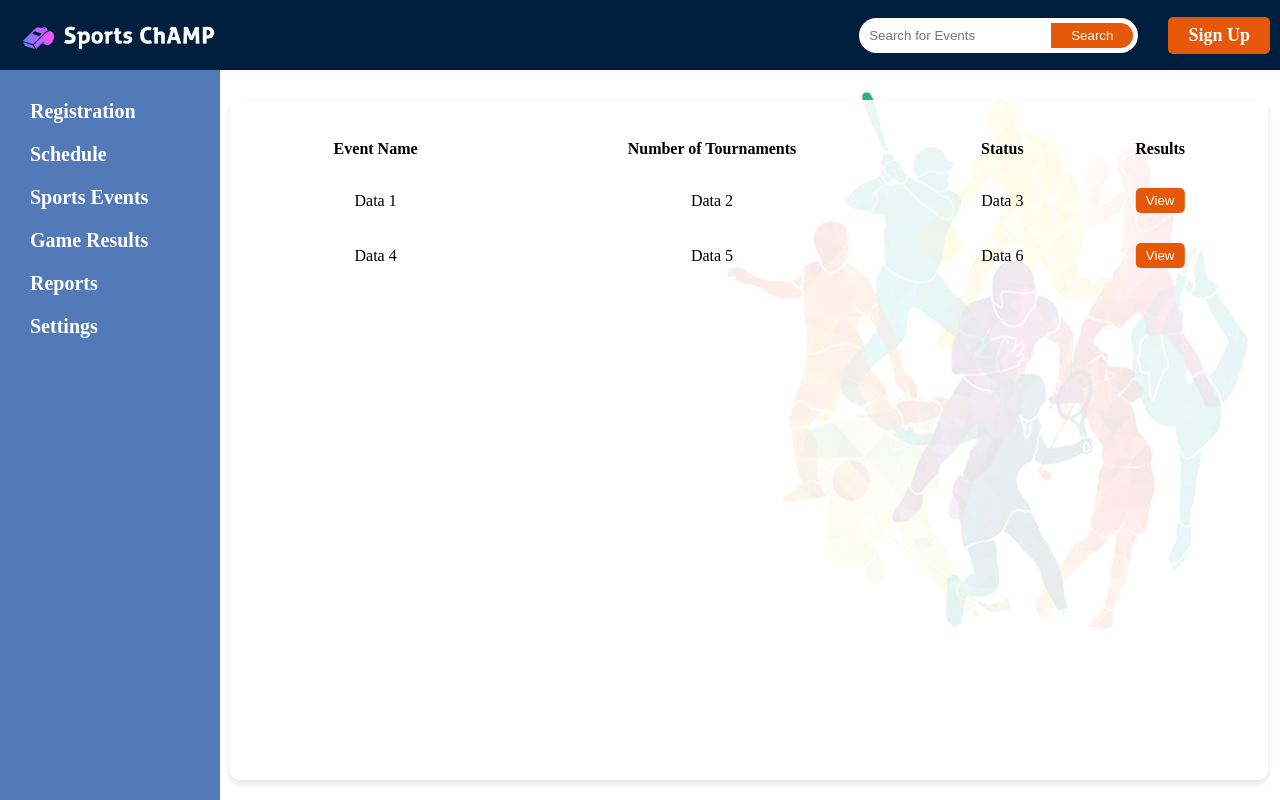
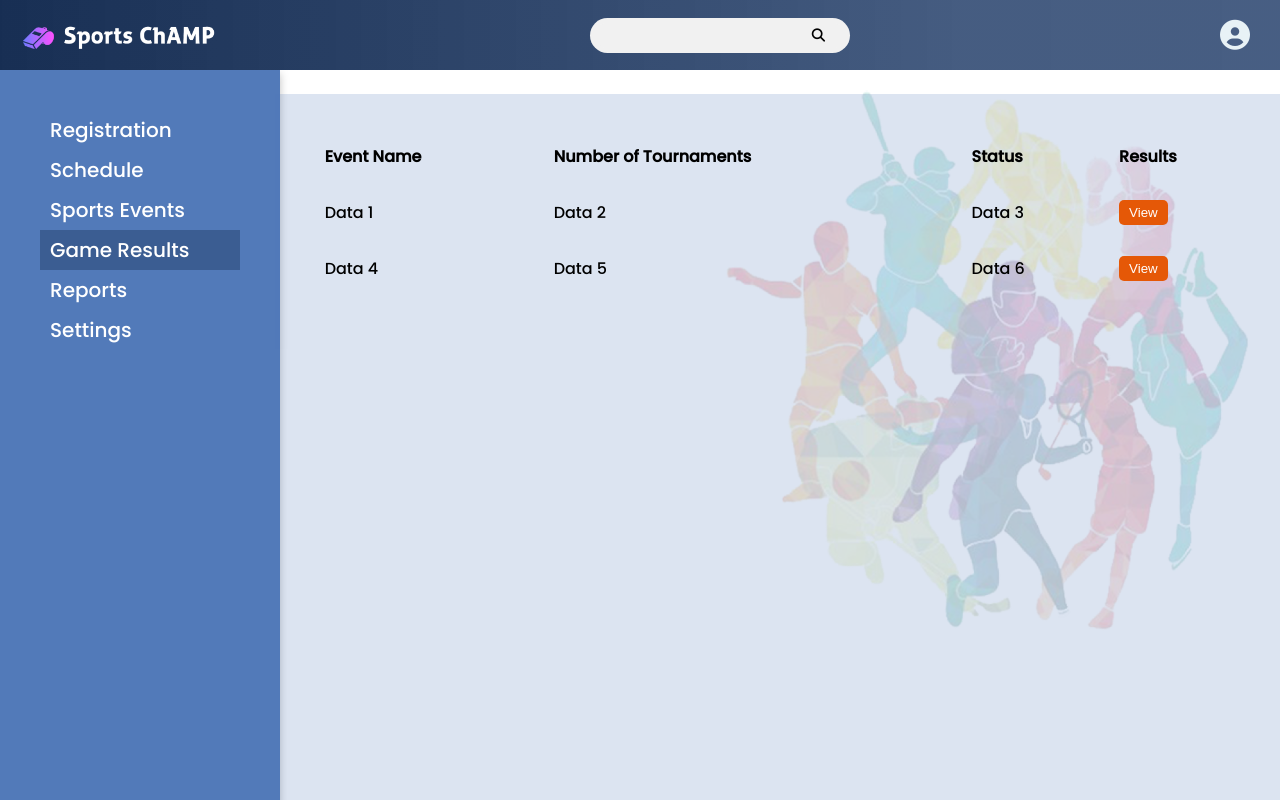
Before and after one commit to DioknoMyracel/capstone_codes, a plain HTML site: page capstone-main/gameresultpage.html in a window 1280 px wide. Drawn offline with Linux system fonts and the light colour scheme.

Commit message:
Add files via upload
update

```diff
--- a/capstone-main/gameresultpage.css
+++ b/capstone-main/gameresultpage.css
@@ -1,32 +1,39 @@
-/* Reset some default styles for the list */
+html,body{
+    font-family:'Poppins', sans-serif;
+    padding: 0;
+    margin: 0;
+}
+a{
+    text-decoration: none;
+    color: #172E53;
+}
 ul {
     list-style-type: none;
     margin: 0;
     padding: 0;
 }
-
-/* Style the navigation bar */
+#active{
+    background-color: rgba(37, 64, 108, 0.5);
+}
 .navbar {
-    background-color: #001f3f;
+    background: linear-gradient(90deg, #172E53 -0.84%, rgba(37, 64, 107, 0.85) 73.11%, rgba(37, 64, 108, 0.84) 111.98%, rgba(49, 80, 128, 0.71) 111.99%, rgba(82, 122, 185, 0.35) 112%);
     color: #fff;
     display: flex;
     justify-content: space-between;
     align-items: center;
-    padding: 10px 20px; /* Reduced padding */
+    padding: 10px 20px;
     width: 100%;
     position: fixed;
     top: 0;
     left: 0;
-    height: 50px; /* Reduced height */
-    z-index: 1; /* Set a higher z-index to bring it in front */
+    height: 50px;
+    z-index: 1;
 }
-
-/* Style the navigation links */
 .navbar ul {
     display: flex;
     margin: 0;
     padding: 0;
-    margin-top: 0; /* Add margin-top to align with the navbar */
+    margin-top: 0;
 }
 
 .navbar li {
@@ -39,170 +46,132 @@ ul {
     font-weight: bold;
     font-size: 18px;
 }
-
-/* Center the search bar horizontally */
+.user-icon{
+    background: transparent;
+    border: none;
+    padding: 0;
+    margin: 5px 20px 5px 0;
+    cursor: pointer;
+}
+.user-icon i{
+    color: rgb(232, 242, 246);
+    font-size: 30px;
+}
 .search-bar-container {
     display: flex;
     align-items: center;
     flex: 1;
     justify-content: center;
 }
-
-/* Style the search bar */
 .search-bar {
     display: flex;
-    align-items: center;
-    background-color: #fff;
+    background-color: #F1F1F1;
     border-radius: 25px;
-    padding: 5px; /* Reduced padding */
+    padding: 5px;
 }
 
 .search-input {
     border: none;
-    padding: 5px;
+    padding: 5px 10px;
+    text-align: left;
     border-radius: 25px 0 0 25px;
-    width: 100%;
+    width: 80%;
+    background-color: #F1F1F1;
 }
 
 .search-button {
-    background-color: #E55807;
-    color: #fff;
+    background: #F1F1F1;
     border: none;
-    padding: 5px 20px; /* Reduced padding */
+    padding: 5px 20px;
     border-radius: 0 25px 25px 0;
     cursor: pointer;
 }
-
-/* Style the "Get Started" button */
-.button {
-    display: inline-block;
-    padding: 8px 20px; /* Reduced padding */
-    background-color: #E55807;
-    color: #fff;
-    text-decoration: none;
-    border-radius: 5px;
-    margin-left: auto; /* Center the button horizontally */
-    margin-right: auto; /* Center the button horizontally */
-    transition: background-color 0.3s;
-    font-size: 16px; /* Reduced font size */
-}
-
-.button:hover {
-    background-color: #b14100;
-}
-
-/* Center-left align the sentences */
 .container {
     text-align: left;
     margin-top: 10px;
     margin-left: 50px;
 }
 
-/* Make "Simplify Sports Management" title bigger */
-.container h1 {
-    font-size: 48px;
-    margin-top: 200px;
+.image-container {
+    position: fixed;
+    top: 90px;
+    right: 0;
+    z-index: -1;
 }
 
-/* Style the image container */
-.image-container {
-    position: fixed;
-    top: 90px; /* Adjusted position to lower it slightly */
-    right: 0;
-    z-index: -1; /* Place it behind other content */
+.background-image {
+    opacity: 0.2;
+    max-width: 650px;
+    height: auto;
+
 }
 
-/* Style the background image */
-.background-image {
-    max-width: 650px; /* Increased width to make it bigger */
-    height: auto;
-}
-
-/* Style the navigation menu */
 .navigation-menu {
-    background-color: #527AB9;
+    background: rgb(82, 122, 185);
+    filter: drop-shadow(0px 4px 4px rgba(0, 0, 0, 0.25));
     color: #fff;
-    padding: 20px 10px; /* Adjusted padding */
-    width: 200px; /* Set the width of the navigation menu */
+    padding: 10px 40px;
+    width: 15.6%;
     position: fixed;
-    top: 50px; /* Adjusted top position to place it below the navbar */
+    top: 70px;
     left: 0;
-    height: 100%; /* Set the height to cover the entire viewport */
+    height: 100%;
 }
 
 .navigation-menu ul {
     list-style-type: none;
+    display: flex;
+    flex-direction: column;
+    margin-top: 30px;
+    height: 100%;
     padding: 0;
 }
 
 .navigation-menu li {
-    margin-bottom: 20px; /* Adjusted margin for spacing between items */
+    padding: 5px 10px;
 }
 
 .navigation-menu a {
     text-decoration: none;
     color: #fff;
-    font-weight: bold;
+    font-weight: lighter;
     font-size: 20px;
-}
-
-/* Center the navigation menu vertically */
-.navigation-menu ul {
-    display: flex;
-    flex-direction: column;
-    margin-left: 20px;
-    margin-top: 30px;
-    height: 100%; /* Set the height to cover the entire menu */
 }
 
 .centered-box {
     position: fixed;
-    top: 55%;
-    left: 58.5%;
-    height: 80%;
-    width: 78%;
+    top: 58%;
+    right: 10%;
+    left: 61.3%;
+    height: 85%;
+    width: 75%;
     transform: translate(-50%, -50%);
-    background-color: rgba(255, 255, 255, 0.9);
-    padding: 20px;
-    text-align: center;
-    border-radius: 10px;
-    box-shadow: 0 4px 6px rgba(0, 0, 0, 0.1);
-    z-index: 2;
+    background: rgba(82, 122, 185, 0.2);
+    padding: 30px;
+    text-align: left;
+    margin: 0;
 }
 
 .centered-box h2 {
-    font-size: 24px;
-    margin-bottom: 10px;
+    font-size: 19px;
+    font-weight: 400;
+    margin-bottom: 5px;
+    color: rgb(109, 108, 108);
 }
 
 .centered-box p {
-    font-size: 16px;
+    font-size: 14px;
     margin-bottom: 20px;
-}
-
-.centered-box a {
-    display: inline-block;
-    padding: 8px 20px;
-    background-color: #E55807;
-    color: #fff;
-    text-decoration: none;
-    border-radius: 5px;
-    font-size: 16px;
-    transition: background-color 0.3s;
-}
-
-.centered-box a:hover {
-    background-color: #b14100;
 }
 
 table {
     width: 100%;
     border-collapse: separate;
-    border-spacing: 10px; /* Adjust the spacing value as needed */
+    border-spacing: 10px;
 }
 
 th, td {
-    padding: 10px; /* Add padding to cells */
+    padding: 10px;
 }
 
 .view-button {
@@ -218,3 +187,90 @@ th, td {
 .view-button:hover {
     background-color: #b14100;
 }
+.user-dropdown{
+    position: relative;
+}
+.user-profile{
+    z-index: 2;
+    display: none;
+    position: fixed;
+    grid-area: user-profile;
+    top: 0;
+    float: right;
+    right: 0px;
+    transition: all 2s;
+    width: 250px;
+    height: 500px;
+    padding: 20px;
+    background-color: white;
+    box-shadow: 0 4px 6px rgba(0, 0, 0, 0.1);
+  animation: enter 1s;
+    animation-timing-function: ease;
+}
+@keyframes enter {
+    from {right: -250px;}
+    to {right: 0;}
+  }
+.user-profile ul{
+    display: block;
+}
+.user-profile li{
+    display: flex;
+    color: black;
+}
+.profile-pic{
+    text-align: center;
+    margin-bottom: 20px;
+}
+.profile-pic .picture{
+    display: flex;
+    position: relative;
+    width: 70%;
+    margin: auto;
+    margin-bottom: 10px;
+}
+.picture i.fa-circle-user{
+    font-size: 120px;
+    color: skyblue;
+    margin: 5px auto;
+}
+.profile-pic .fa-camera{
+    font-size: 20px;
+    color: black;
+    margin: auto;
+    position: absolute;
+    bottom: 0;
+    right: 10px;
+}
+.fa-pencil{
+    color: #504f4f;
+}
+.profile-pic span.username{
+    display: flex;
+    width: 43%;
+    margin: auto;
+}
+.username p{
+    margin: 0 10px 0 0;
+}
+.profile-pic p{
+    color: #5e5e5e;
+}
+.user-info li{
+    padding: 5px 0;
+    justify-content: space-between;
+    color: #5e5e5e;
+    margin: 0;
+}
+.user-profile button{
+    padding: 8px 15px;
+    background: #DF1B3F;
+    border: none;
+    border-radius: 20px;
+    color: #fff;
+    font-size: 14px;
+    font-family: 'Poppins';
+    position: absolute;
+    bottom: 30px;
+    right: 20px;
+}
--- a/capstone-main/gameresultpage.html
+++ b/capstone-main/gameresultpage.html
@@ -4,19 +4,48 @@
     <meta charset="UTF-8">
     <meta name="viewport" content="width=device-width, initial-scale=1.0">
     <title>Sports ChAMP</title>
+    <link rel = "icon" type = "images/x-icon" href = "img/whistlelogo.png"/>
     <link rel="stylesheet" type="text/css" href="gameresultpage.css">
+    <script src="https://kit.fontawesome.com/2091df493b.js" crossorigin="anonymous"></script>
+    <style>
+        @import url('https://fonts.googleapis.com/css2?family=Poppins:wght@500&display=swap');
+    </style>
+    <script src="script.js"></script>
 </head>
 <body>
     <div class="navbar">
         <img src="img/logo.png" alt="Sports ChAMP Logo" width="200" height="auto">
-        <ul>
-            <li class="search-bar-container">
-                <div class="search-bar">
-                    <input type="text" class="search-input" placeholder="Search for Events">
-                    <button class="search-button">Search</button>
+
+        <div class="search-bar-container">
+            <form class="search-bar" method="get" >
+                <input type="text" class="search-input">
+                <button type="submit" class="search-button"><i class="fa-solid fa-magnifying-glass"></i></button>
+            </form>
+        </div><ul>
+            <li>
+                <div class="user-dropdown">
+                    <button type="button" class="user-icon" onclick="open_panel()"><i class="fa-solid fa-circle-user"></i></button>
+                    <div class="user-profile" id="sidepanel">
+                        <span onclick="close_panel()" style="font-size:30px;cursor:pointer;color: grey;" class="close_btn">&times;</span>
+                        <section class="profile-pic">
+                            <div class="picture"><i class="fa-solid fa-circle-user"></i><i class="fa-solid fa-camera"></i></div>
+                            <span class="username"><p>username</p><i class="fa-solid fa-pencil"></i></span>
+                        </section>
+                        <section class="user-info">
+                            <ul>
+                                <li>First Name <i class="fa-solid fa-pencil"></i></li>
+                                <li>Last Name<i class="fa-solid fa-pencil"></i></li>
+                                <li>Address<i class="fa-solid fa-pencil"></i></li>
+                                <li>Contact Number<i class="fa-solid fa-pencil"></i></li>
+                                <li>Email<i class="fa-solid fa-pencil"></i></li>
+                                <li>User Type<i class="fa-solid fa-pencil"></i></li>
+                            </ul>
+                        <button type="button" class="logout-button">Log out</button>
+
+                        </section>
+                    </div>
                 </div>
             </li>
-            <li><a href="#" class="button">Sign Up</a></li>
         </ul>
     </div>
 
@@ -25,10 +54,10 @@
             <ul>
                 <li><a href="#">Registration</a></li>
                 <li><a href="#">Schedule</a></li>
-                <li><a href="#">Sports Events</a></li>
-                <li><a href="#">Game Results</a></li>
-                <li><a href="#">Reports</a></li>
-                <li><a href="#">Settings</a></li>
+                <li><a href="sportseventpage.html">Sports Events</a></li>
+                <li id="active"><a href="#">Game Results</a></li>
+                <li><a href="reportspage.html">Reports</a></li>
+                <li><a href="settingspage.html">Settings</a></li>
             </ul>
         </div>
     </div>
--- a/capstone-main/reportspage.css
+++ b/capstone-main/reportspage.css
@@ -7,6 +7,9 @@ ul {
     list-style-type: none;
     margin: 0;
     padding: 0;
+}
+#active{
+    background-color: rgba(37, 64, 108, 0.5);
 }
 .navbar {
     background: linear-gradient(90deg, #172E53 -0.84%, rgba(37, 64, 107, 0.85) 73.11%, rgba(37, 64, 108, 0.84) 111.98%, rgba(49, 80, 128, 0.71) 111.99%, rgba(82, 122, 185, 0.35) 112%);
@@ -105,8 +108,8 @@ ul {
     background: rgb(82, 122, 185);
     filter: drop-shadow(0px 4px 4px rgba(0, 0, 0, 0.25));
     color: #fff;
-    padding: 20px 10px;
-    width: 20%;
+    padding: 10px 40px;
+    width: 15.6%;
     position: fixed;
     top: 70px;
     left: 0;
@@ -116,7 +119,6 @@ ul {
 .navigation-menu ul {
     display: flex;
     flex-direction: column;
-    margin-left: 20px;
     margin-top: 30px;
     height: 100%;
     list-style-type: none;
@@ -124,7 +126,7 @@ ul {
 }
 
 .navigation-menu li {
-    margin-bottom: 20px;
+    padding: 5px 10px;
 }
 
 .navigation-menu a {
--- a/capstone-main/settingspage.css
+++ b/capstone-main/settingspage.css
@@ -9,7 +9,9 @@ ul {
     margin: 0;
     padding: 0;
 }
-
+#active{
+    background-color: rgba(37, 64, 108, 0.5);
+}
 .navbar {
     background: linear-gradient(90deg, #172E53 -0.84%, rgba(37, 64, 107, 0.85) 73.11%, rgba(37, 64, 108, 0.84) 111.98%, rgba(49, 80, 128, 0.71) 111.99%, rgba(82, 122, 185, 0.35) 112%);
     color: #fff;
@@ -101,8 +103,8 @@ ul {
     background: rgb(82, 122, 185);
     filter: drop-shadow(0px 4px 4px rgba(0, 0, 0, 0.25));
     color: #fff;
-    padding: 20px 10px;
-    width: 20%;
+    padding: 10px 40px;
+    width: 15.6%;
     position: fixed;
     top: 70px;
     left: 0;
@@ -112,15 +114,14 @@ ul {
 .navigation-menu ul {
     display: flex;
     flex-direction: column;
-    margin-left: 20px;
     margin-top: 30px;
     height: 100%;
+    padding: 0;
     list-style-type: none;
-    padding: 0;
 }
 
 .navigation-menu li {
-    margin-bottom: 20px;
+    padding: 5px 10px;
 }
 
 .navigation-menu a {
@@ -128,14 +129,6 @@ ul {
     color: #fff;
     font-weight: lighter;
     font-size: 20px;
-}
-
-.navigation-menu ul {
-    display: flex;
-    flex-direction: column;
-    margin-left: 20px;
-    margin-top: 30px;
-    height: 100%;
 }
 
 .centered-box {
--- a/capstone-main/sportseventpage.css
+++ b/capstone-main/sportseventpage.css
@@ -12,7 +12,9 @@ ul {
     margin: 0;
     padding: 0;
 }
-
+#active{
+    background-color: rgba(37, 64, 108, 0.5);
+}
 .navbar {
     background: linear-gradient(90deg, #172E53 -0.84%, rgba(37, 64, 107, 0.85) 73.11%, rgba(37, 64, 108, 0.84) 111.98%, rgba(49, 80, 128, 0.71) 111.99%, rgba(82, 122, 185, 0.35) 112%);
     color: #fff;
@@ -103,8 +105,8 @@ ul {
     background: rgb(82, 122, 185);
     filter: drop-shadow(0px 4px 4px rgba(0, 0, 0, 0.25));
     color: #fff;
-    padding: 20px 10px;
-    width: 20%;
+    padding: 10px 40px;
+    width: 15.6%;
     position: fixed;
     top: 70px;
     left: 0;
@@ -113,12 +115,16 @@ ul {
 
 .navigation-menu ul {
     list-style-type: none;
+    display: flex;
+    flex-direction: column;
+    margin-top: 30px;
+    height: 100%;
+    transition: border-bottom 2s;
     padding: 0;
 }
 
 .navigation-menu li {
-    margin-bottom: 20px;
-    margin-right: 30px;
+    padding: 5px 10px;
 }
 
 .navigation-menu a {
@@ -128,17 +134,6 @@ ul {
     font-size: 20px;
 }
 
-.navigation-menu ul {
-    display: flex;
-    flex-direction: column;
-    margin-left: 20px;
-    margin-top: 30px;
-    height: 100%;
-    transition: border-bottom 2s;
-}
-.navigation-menu ul li:hover{
-    border-bottom: 1px solid white  ;
-}
 
 .centered-box {
     position: fixed;
--- a/capstone-main/tallyboardpage.css
+++ b/capstone-main/tallyboardpage.css
@@ -108,8 +108,8 @@ ul {
     background: rgb(82, 122, 185);
     filter: drop-shadow(0px 4px 4px rgba(0, 0, 0, 0.25));
     color: #fff;
-    padding: 20px 10px;
-    width: 20%;
+    padding: 10px 40px;
+    width: 15.6%;
     position: fixed;
     top: 70px;
     left: 0;
@@ -119,11 +119,15 @@ ul {
 .navigation-menu ul {
     list-style-type: none;
     padding: 0;
+    display: flex;
+    flex-direction: column;
+    margin-top: 30px;
+    height: 100%;
+    transition: border-bottom 2s;
 }
 
 .navigation-menu li {
-    margin-bottom: 20px;
-    margin-right: 30px;
+    padding: 5px 10px;
 }
 
 .navigation-menu a {
@@ -131,18 +135,6 @@ ul {
     color: #fff;
     font-weight: bold;
     font-size: 20px;
-}
-
-.navigation-menu ul {
-    display: flex;
-    flex-direction: column;
-    margin-left: 20px;
-    margin-top: 30px;
-    height: 100%;
-    transition: border-bottom 2s;
-}
-.navigation-menu ul li:hover{
-    border-bottom: 1px solid white  ;
 }
 
 .centered-box {
```
Also changed, not shown: capstone-main/reportspage.html (+2 -2 lines), capstone-main/settingspage.html (+2 -2 lines), capstone-main/sportseventpage.html (+2 -2 lines), capstone-main/tallyboardpage.html (+1 -1 lines).
